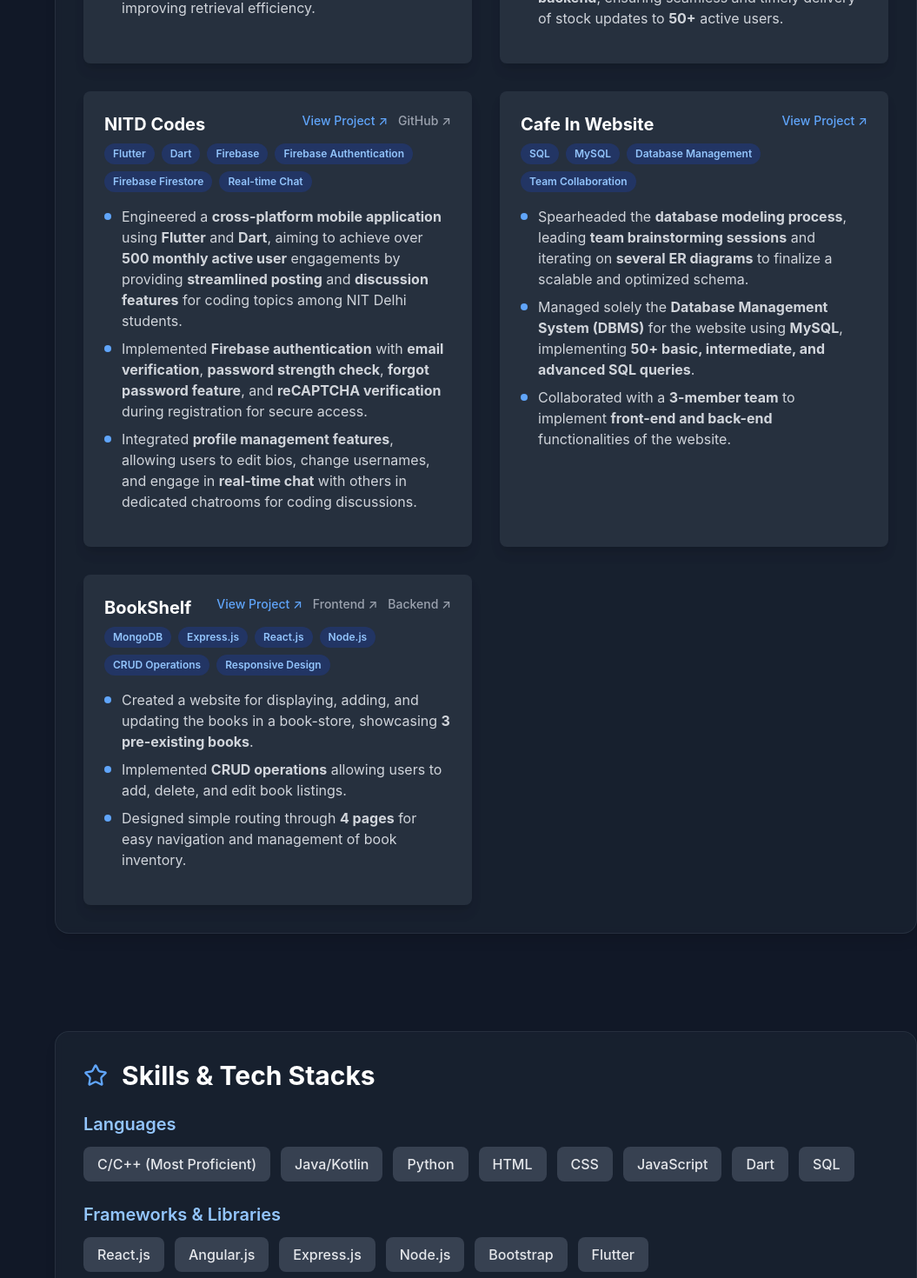
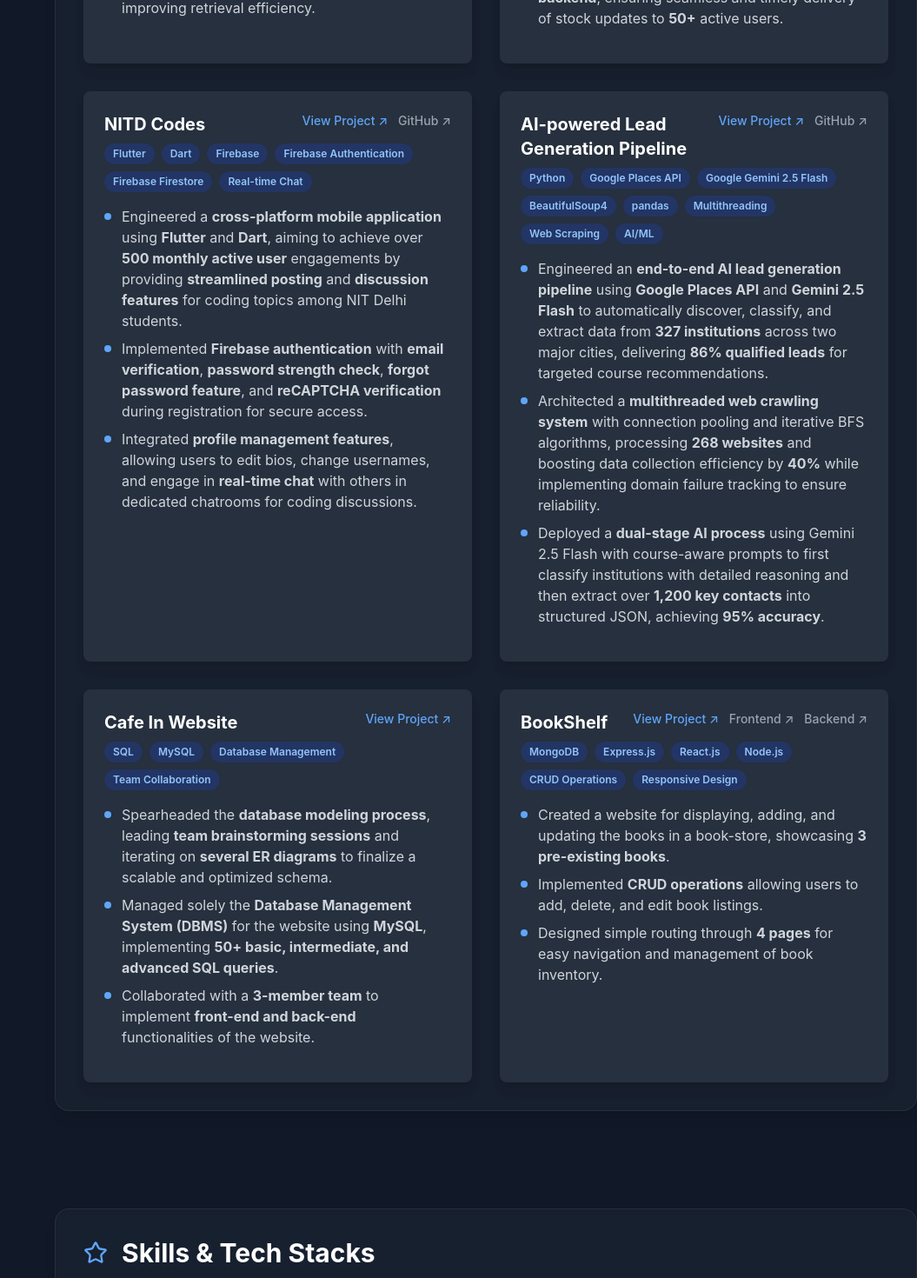
Before and after one commit to Gaurishh/portfolio-website, a Next.js app: page / in a window 1280 px wide. Shown: the part 3460-4930 px from the top of the page at 87% size, without its empty margins (225-1280 px from the left). Built offline with nearby package versions, Linux system fonts and the light colour scheme.

Commit message:
Added certification and changed relevant coursework ordering

```diff
--- a/components/CertificationsSection.js
+++ b/components/CertificationsSection.js
@@ -9,9 +9,9 @@ const CertificationsSection = () => {
             <div className="grid grid-cols-1 md:grid-cols-2 lg:grid-cols-3 gap-6">
                 {certifications.map((cert, index) => (
                     <div key={index} className="bg-gray-700/50 p-6 rounded-lg hover:shadow-blue-500/20 shadow-lg transition-shadow">
-                        <div className="flex items-center mb-4">
-                            <Award className="text-blue-400 mr-3" size={24} />
-                            <h3 className="text-lg font-semibold text-white">{cert.name}</h3>
+                        <div className="flex items-start mb-4">
+                            <Award className="text-blue-400 mr-3 flex-shrink-0" size={28} />
+                            <h3 className="text-lg font-semibold text-white leading-tight">{cert.name}</h3>
                         </div>
                         <div className="space-y-2">
                             <p className="text-gray-300 text-sm">
--- a/components/constants.js
+++ b/components/constants.js
@@ -124,6 +124,17 @@ export const projects = [
     github: 'https://github.com/Gaurishh/flutter_nitd-codes-app'
   },
   {
+    name: 'AI-powered Lead Generation Pipeline',
+    bullets: [
+      'Engineered an <strong>end-to-end AI lead generation pipeline</strong> using <strong>Google Places API</strong> and <strong>Gemini 2.5 Flash</strong> to automatically discover, classify, and extract data from <strong>327 institutions</strong> across two major cities, delivering <strong>86% qualified leads</strong> for targeted course recommendations.',
+      'Architected a <strong>multithreaded web crawling system</strong> with connection pooling and iterative BFS algorithms, processing <strong>268 websites</strong> and boosting data collection efficiency by <strong>40%</strong> while implementing domain failure tracking to ensure reliability.',
+      'Deployed a <strong>dual-stage AI process</strong> using Gemini 2.5 Flash with course-aware prompts to first classify institutions with detailed reasoning and then extract over <strong>1,200 key contacts</strong> into structured JSON, achieving <strong>95% accuracy</strong>.'
+    ],
+    tech: ['Python', 'Google Places API', 'Google Gemini 2.5 Flash', 'BeautifulSoup4', 'pandas', 'Multithreading', 'Web Scraping', 'AI/ML'],
+    link: 'https://github.com/Gaurishh/coursera-scraper/tree/main/output',
+    github: 'https://github.com/Gaurishh/coursera-scraper'
+  },
+  {
     name: 'Cafe In Website',
     bullets: [
       'Spearheaded the <strong>database modeling process</strong>, leading <strong>team brainstorming sessions</strong> and iterating on <strong>several ER diagrams</strong> to finalize a scalable and optimized schema.',
@@ -149,6 +160,14 @@ export const projects = [
 ];
 
 export const certifications = [
+  {
+    name: 'FastAPI - The Complete Course 2025 (Beginner + Advanced)',
+    issuer: 'Udemy',
+    date: 'September 2025',
+    duration: '21.5 hours',
+    description: 'Build and deploy production-ready RESTful APIs and full-stack applications with FastAPI. This course covers everything from the basics to advanced topics like database integration, authentication with JWT, and deployment.',
+    link: 'https://www.udemy.com/certificate/UC-d8df9348-1382-4a45-936d-c651e41c96e5'
+  },
   {
     name: 'Mastering System Design',
     issuer: 'Udemy',
@@ -215,5 +234,5 @@ export const skills = {
   'Languages': ['C/C++ (Most Proficient)', 'Java/Kotlin', 'Python', 'HTML', 'CSS', 'JavaScript', 'Dart', 'SQL'],
   'Frameworks & Libraries': ['React.js', 'Angular.js', 'Express.js', 'Node.js', 'Bootstrap', 'Flutter'],
   'Tools & Libraries': ['Gradle', 'Git', 'MongoDB', 'Mongoose', 'Pandas', 'Numpy', 'Matplotlib', 'Seaborn', 'BeautifulSoup', 'Multi-Threading', 'Microservices'],
-  'Relevant Coursework': ['Machine Learning', 'Neural Networks', 'Computer Vision', 'Operating System', 'Artificial Intelligence', 'Computer Networks', 'Design and Analysis of Algorithms', 'Software Engineering', 'Object Oriented Programming', 'Database Management Systems', 'Data Structures'],
+  'Relevant Coursework': ['Operating System', 'Computer Networks', 'Object Oriented Programming', 'Database Management Systems', 'Data Structures', 'Design and Analysis of Algorithms', 'Software Engineering', 'Artificial Intelligence', 'Machine Learning', 'Neural Networks', 'Computer Vision', 'Data Mining'],
 };
```
